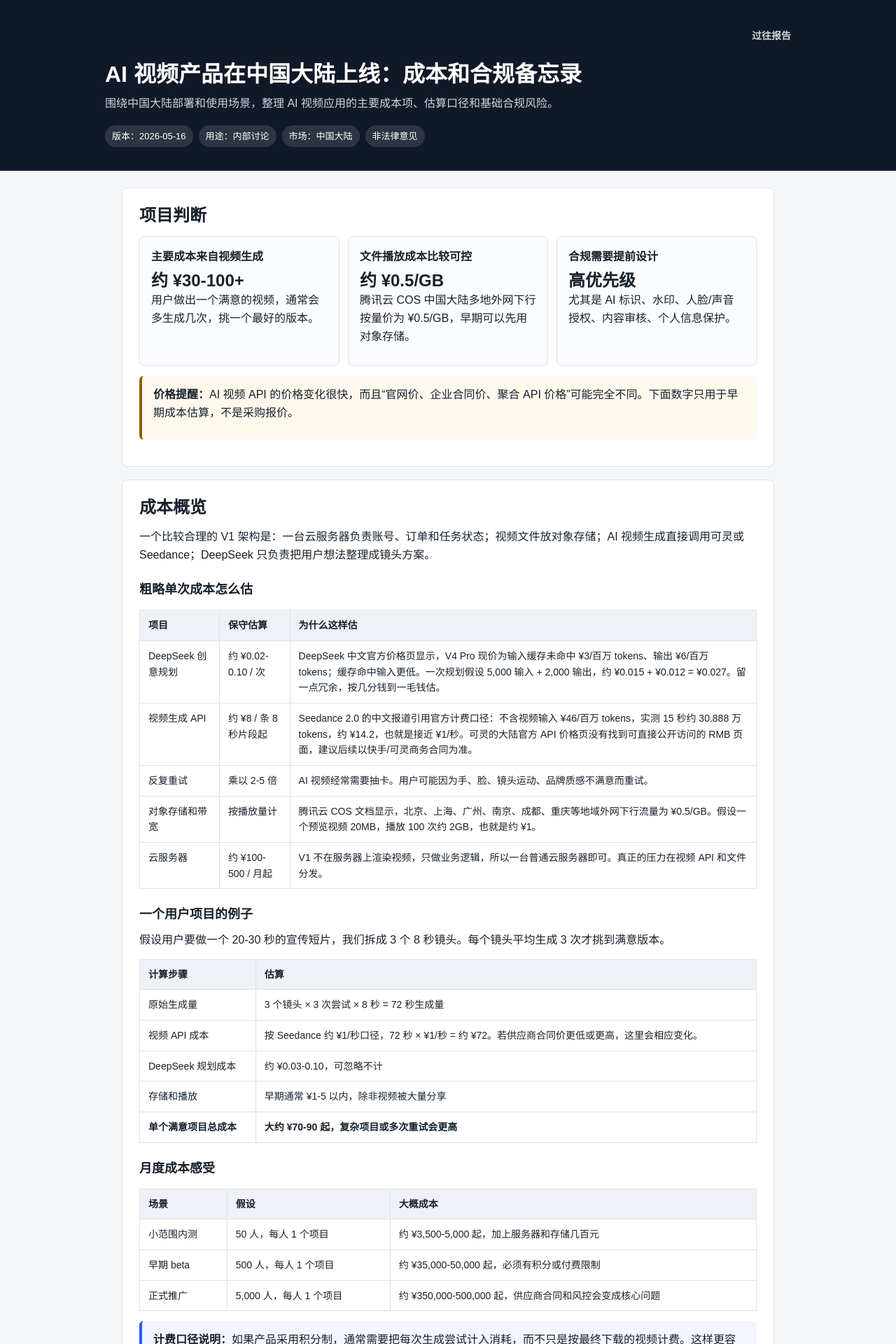
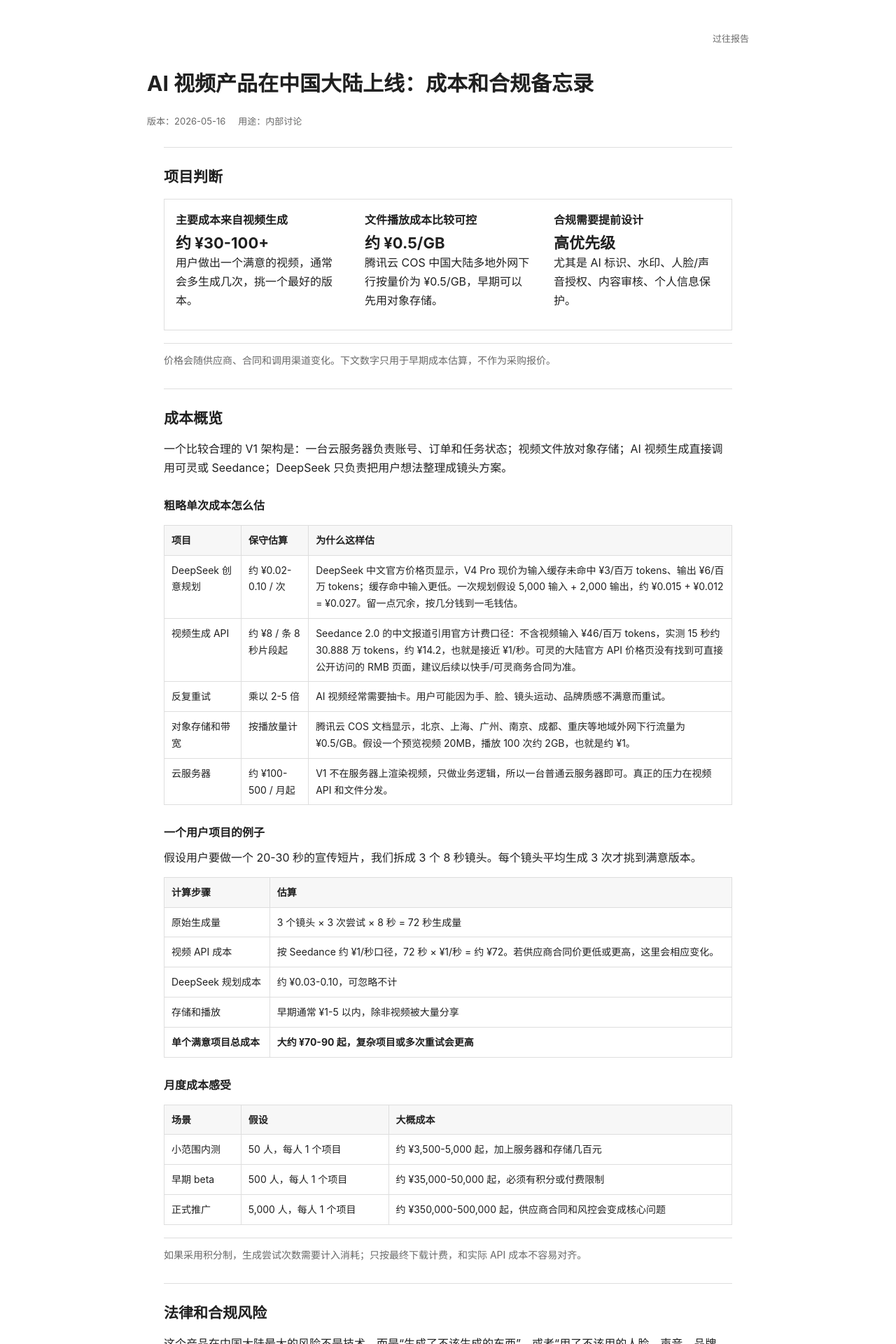
Before and after one commit to ilikeeatingrice/ilikeeatingrice.github.io, a Jekyll site: the page built from videogenreport/index.html, in a window 1280 px wide. Shown: the top 1920 px of the page at 70% size. Built offline with Jekyll 4.4.1, drawn with Linux system fonts in a browser that asks for light colours; some of the changed text lies outside the part shown.

Commit message:
Refine video memo layout

```diff
--- a/videogenreport/index.html
+++ b/videogenreport/index.html
@@ -10,16 +10,11 @@ sitemap: false
   <title>AI 视频产品在中国大陆上线：成本和合规备忘录</title>
   <style>
     :root {
-      --ink: #17212b;
-      --muted: #5f6b7a;
-      --line: #dce2ea;
-      --bg: #f5f6f8;
-      --panel: #ffffff;
-      --dark: #111827;
-      --blue: #1f5eff;
-      --red: #b42318;
-      --amber: #9a5a00;
-      --green: #147a54;
+      --ink: #202020;
+      --muted: #686868;
+      --line: #dedede;
+      --soft: #f7f7f7;
+      --link: #2454a6;
     }
 
     * {
@@ -28,16 +23,14 @@ sitemap: false
 
     body {
       margin: 0;
-      font-family: Arial, Helvetica, sans-serif;
+      font-family: -apple-system, BlinkMacSystemFont, "Segoe UI", Arial, "Noto Sans SC", sans-serif;
       color: var(--ink);
-      background: var(--bg);
-      line-height: 1.62;
+      background: #fff;
+      line-height: 1.7;
     }
 
     header {
-      background: var(--dark);
-      color: #fff;
-      padding: 40px 24px 34px;
+      padding: 44px 24px 22px;
     }
 
     .wrap,
@@ -47,37 +40,46 @@ sitemap: false
       margin: 0 auto;
     }
 
+    .wrap,
+    main,
+    footer {
+      max-width: 860px;
+    }
+
     .top-links {
       display: flex;
       justify-content: flex-end;
-      margin-bottom: 24px;
+      margin-bottom: 34px;
     }
 
     .top-links a {
-      color: #d1d5db;
-      font-size: 14px;
-      font-weight: 700;
+      color: var(--muted);
+      font-size: 13px;
+      font-weight: 400;
       text-decoration: none;
     }
 
     h1 {
       margin: 0 0 10px;
-      font-size: 32px;
-      line-height: 1.2;
+      font-size: 30px;
+      line-height: 1.28;
       letter-spacing: 0;
+      font-weight: 650;
     }
 
     h2 {
-      margin: 0 0 14px;
-      font-size: 24px;
-      line-height: 1.25;
+      margin: 0 0 16px;
+      font-size: 21px;
+      line-height: 1.35;
       letter-spacing: 0;
+      font-weight: 650;
     }
 
     h3 {
-      margin: 22px 0 8px;
-      font-size: 18px;
+      margin: 26px 0 8px;
+      font-size: 16px;
       letter-spacing: 0;
+      font-weight: 650;
     }
 
     p {
@@ -85,7 +87,7 @@ sitemap: false
     }
 
     a {
-      color: var(--blue);
+      color: var(--link);
       text-decoration: none;
     }
 
@@ -94,51 +96,47 @@ sitemap: false
     }
 
     main {
-      padding: 24px;
+      padding: 0 24px 28px;
     }
 
     section {
-      background: var(--panel);
-      border: 1px solid var(--line);
-      border-radius: 8px;
-      padding: 24px;
-      margin-bottom: 18px;
+      border-top: 1px solid var(--line);
+      padding: 28px 0;
     }
 
     .subtitle {
-      max-width: 760px;
-      color: #d1d5db;
-      font-size: 16px;
+      max-width: 720px;
+      color: var(--muted);
+      font-size: 15px;
     }
 
     .meta {
       display: flex;
       flex-wrap: wrap;
-      gap: 8px;
-      margin-top: 18px;
+      gap: 10px 18px;
+      margin-top: 20px;
     }
 
     .pill {
       display: inline-flex;
       align-items: center;
       min-height: 30px;
-      padding: 5px 10px;
-      border-radius: 999px;
-      background: rgba(255, 255, 255, 0.12);
-      color: #fff;
+      padding: 0;
+      color: var(--muted);
       font-size: 13px;
     }
 
     .summary {
       display: grid;
       grid-template-columns: repeat(3, minmax(0, 1fr));
-      gap: 12px;
+      gap: 0;
+      border: 1px solid var(--line);
+      border-bottom: 0;
     }
 
     .card {
-      border: 1px solid var(--line);
-      border-radius: 8px;
-      background: #fbfcfe;
+      border-bottom: 1px solid var(--line);
+      background: #fff;
       padding: 16px;
     }
 
@@ -148,65 +146,63 @@ sitemap: false
     }
 
     .number {
-      font-size: 24px;
-      font-weight: 700;
+      font-size: 22px;
+      font-weight: 650;
       line-height: 1.25;
     }
 
     table {
       width: 100%;
       border-collapse: collapse;
-      margin: 14px 0;
+      margin: 14px 0 4px;
       font-size: 14px;
     }
 
     th,
     td {
       border: 1px solid var(--line);
-      padding: 10px 12px;
+      padding: 9px 10px;
       text-align: left;
       vertical-align: top;
     }
 
     th {
-      background: #eef1f5;
-      font-weight: 700;
+      background: var(--soft);
+      font-weight: 650;
     }
 
     code {
       font-family: Consolas, Monaco, monospace;
-      background: #eef1f5;
-      border-radius: 5px;
+      background: var(--soft);
       padding: 2px 5px;
       font-size: 0.95em;
     }
 
     .note {
-      border-left: 4px solid var(--blue);
-      background: #f3f6ff;
-      padding: 14px 16px;
-      border-radius: 6px;
-      margin: 14px 0;
+      color: var(--muted);
+      font-size: 14px;
+      border-top: 1px solid var(--line);
+      padding-top: 12px;
+      margin: 18px 0 0;
     }
 
     .warning {
-      border-left-color: var(--amber);
-      background: #fff8ed;
+      color: var(--muted);
     }
 
     .risk-high {
-      color: var(--red);
-      font-weight: 700;
+      color: var(--ink);
+      font-weight: 650;
     }
 
     .risk-med {
-      color: var(--amber);
-      font-weight: 700;
+      color: var(--ink);
+      font-weight: 650;
     }
 
     .risk-low {
-      color: var(--green);
-      font-weight: 700;
+      color: var(--ink);
+      font-weight: 650;
     }
 
     ul {
@@ -219,14 +215,15 @@ sitemap: false
     }
 
     footer {
-      padding: 4px 24px 36px;
+      border-top: 1px solid var(--line);
+      padding: 18px 24px 38px;
       color: var(--muted);
       font-size: 13px;
     }
 
     @media (max-width: 760px) {
       header {
-        padding: 30px 18px 26px;
+        padding: 30px 18px 18px;
       }
 
       main {
@@ -234,7 +231,7 @@ sitemap: false
       }
 
       section {
-        padding: 18px;
+        padding: 24px 0;
       }
 
       .summary {
@@ -242,7 +239,7 @@ sitemap: false
       }
 
       h1 {
-        font-size: 27px;
+        font-size: 25px;
       }
     }
   </style>
@@ -254,12 +251,9 @@ sitemap: false
         <a href="/reports/">过往报告</a>
       </div>
       <h1>AI 视频产品在中国大陆上线：成本和合规备忘录</h1>
-      <p class="subtitle">围绕中国大陆部署和使用场景，整理 AI 视频应用的主要成本项、估算口径和基础合规风险。</p>
       <div class="meta">
         <span class="pill">版本：2026-05-16</span>
         <span class="pill">用途：内部讨论</span>
-        <span class="pill">市场：中国大陆</span>
-        <span class="pill">非法律意见</span>
       </div>
     </div>
   </header>
@@ -284,9 +278,7 @@ sitemap: false
           <p>尤其是 AI 标识、水印、人脸/声音授权、内容审核、个人信息保护。</p>
         </div>
       </div>
-      <div class="note warning">
-        <p><strong>价格提醒：</strong>AI 视频 API 的价格变化很快，而且“官网价、企业合同价、聚合 API 价格”可能完全不同。下面数字只用于早期成本估算，不是采购报价。</p>
-      </div>
+      <p class="note">价格会随供应商、合同和调用渠道变化。下文数字只用于早期成本估算，不作为采购报价。</p>
     </section>
 
     <section>
@@ -392,9 +384,7 @@ sitemap: false
         </tbody>
       </table>
 
-      <div class="note">
-        <p><strong>计费口径说明：</strong>如果产品采用积分制，通常需要把每次生成尝试计入消耗，而不只是按最终下载的视频计费。这样更容易和实际 API 成本对应。</p>
-      </div>
+      <p class="note">如果采用积分制，生成尝试次数需要计入消耗；只按最终下载计费，和实际 API 成本不容易对齐。</p>
     </section>
 
     <section>
@@ -486,8 +476,5 @@ sitemap: false
     </section>
   </main>
 
-  <footer>
-    <p>这份 memo 只用于早期业务讨论，不构成法律或采购建议。正式上线前，请以供应商合同、云服务实际报价和中国本地法律顾问意见为准。</p>
-  </footer>
 </body>
 </html>
```
Also changed, not shown: .codex-published-pages.json.
